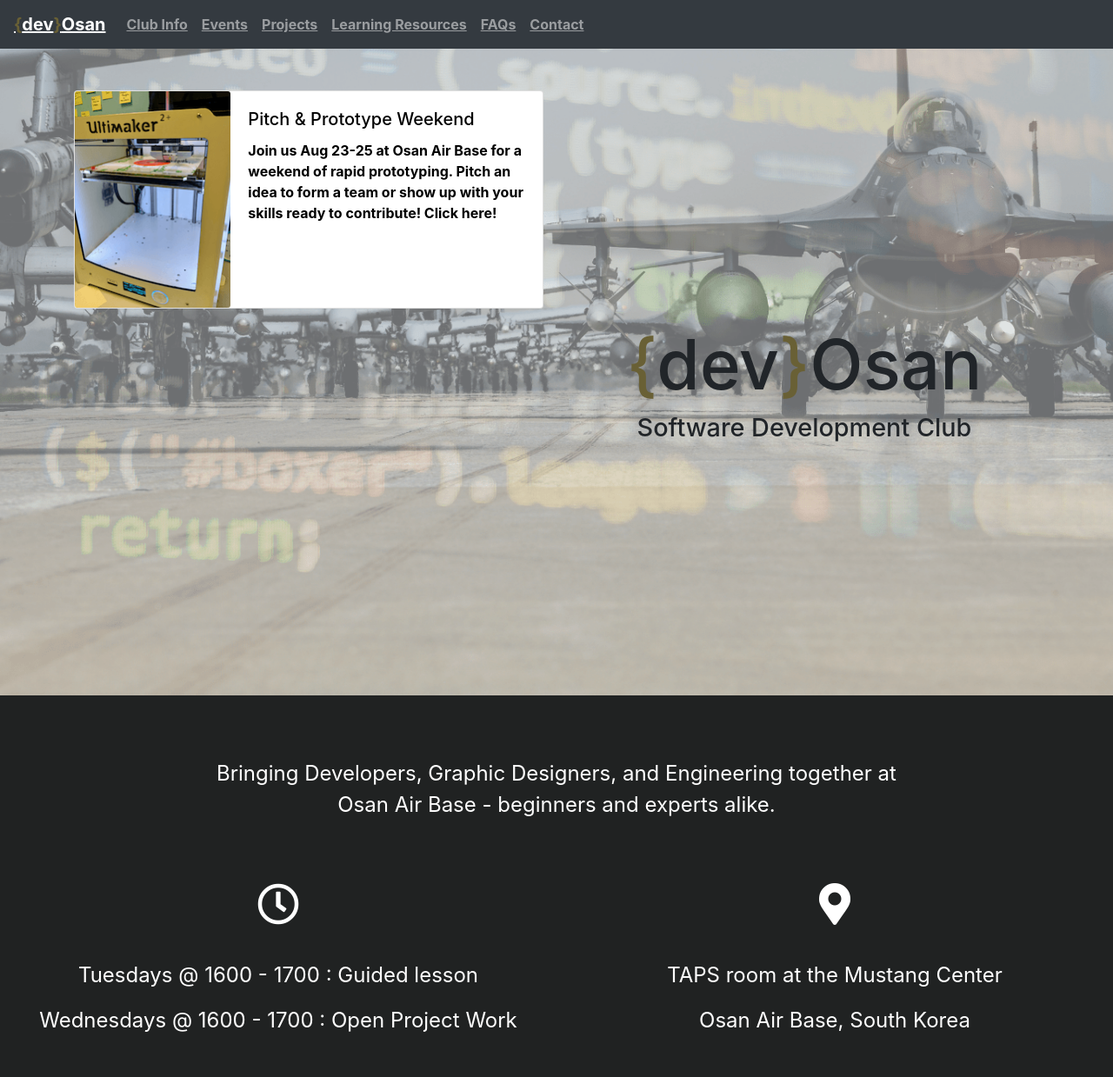
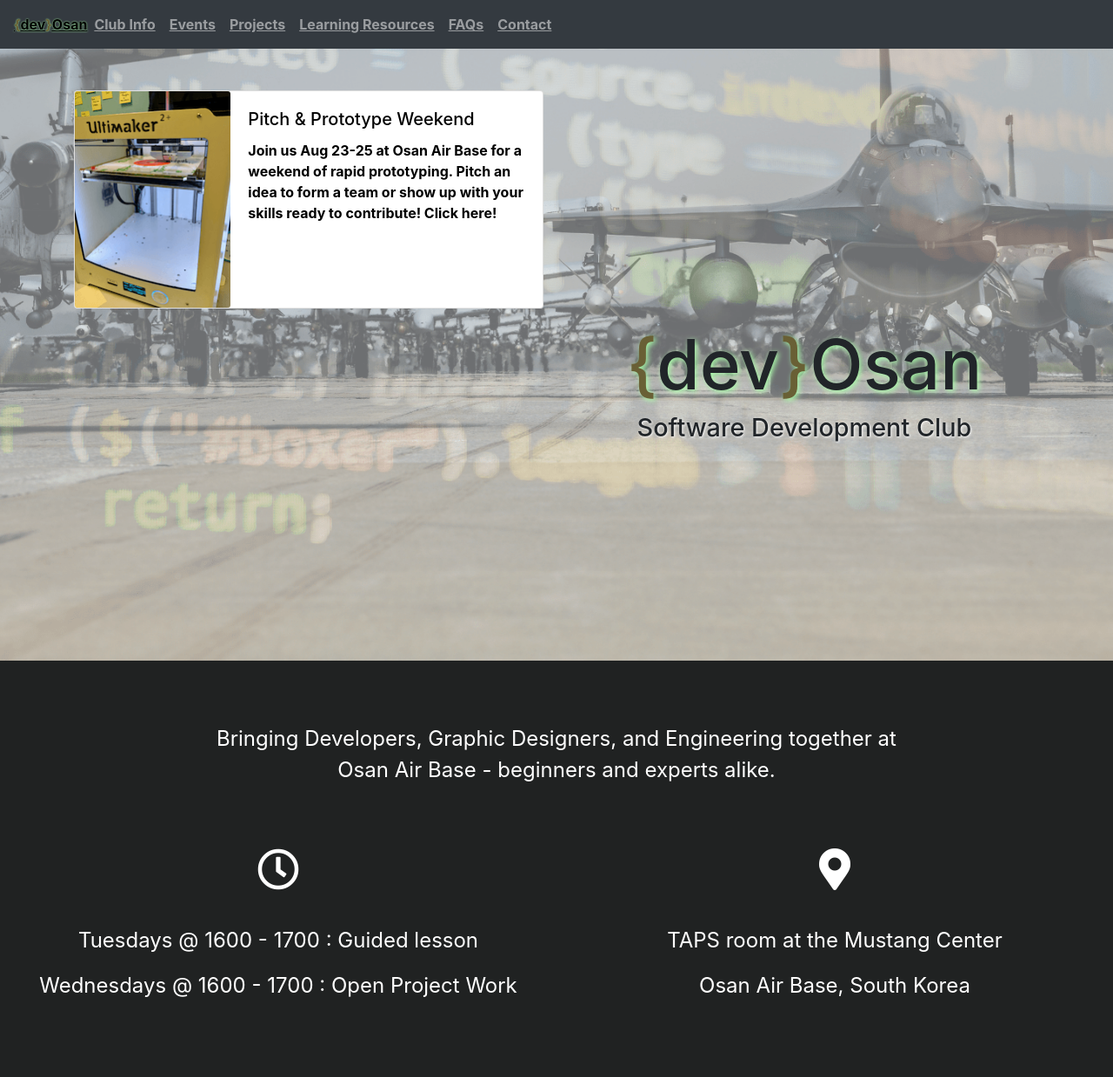
Before and after one commit to sigonasr2/dev-osan.github.io, a PHP site: page / in a window 1280 px wide. Shown: the top 1239 px of the page at 87% size. Run offline with PHP 8.4, Linux system fonts and the light colour scheme; some libraries are stand-ins or nearby versions.

Commit message:
Add in shadowing to make devOsan title stand out and readable. Made links stand out more with bolding and underlining. Created script to collapse menu. This is a fix for Issue #5

```diff
--- /dev/null
+++ b/additionalScripts.js
@@ -0,0 +1,4 @@
+$(function(){
+	var navMain = $(".navbar-collapse");
+	navMain.on("click","a:not([data-toggle])",null,function(){navMain.collapse('hide');});
+});
--- a/index.html
+++ b/index.html
@@ -34,11 +34,9 @@
     <!-- Header information, above the fold -->
     <div class="above-the-fold">
       <nav class="navbar navbar-expand-lg navbar-dark bg-dark fixed-top">
-        <a class="navbar-brand" href="#"
-          ><span style="color: #696035">{</span>dev<span style="color: #696035"
-            >}</span
-          >Osan</a
-        >
+        <a class="devOsan" href="#" >
+			<span style="color: #696035">{</span>dev<span style="color: #696035">}</span>Osan
+		</a>
         <button
           class="navbar-toggler"
           type="button"
@@ -107,13 +105,10 @@
         </div>
         <div class="row name-slogan">
           <div class="col col-md-6 offset-md-6">
-            <h1>
-              <span style="color: #696035">{</span>dev<span
-                style="color: #696035"
-                >}</span
-              >Osan
+            <h1 class="devOsan">
+              <span style="color: #696035">{</span>dev<span style="color: #696035">}</span>Osan
             </h1>
-            <h4>Software Development Club</h4>
+            <h4 class="devOsan">Software Development Club</h4>
           </div>
         </div>
       </div>
@@ -209,5 +204,6 @@
       integrity="sha384-JjSmVgyd0p3pXB1rRibZUAYoIIy6OrQ6VrjIEaFf/nJGzIxFDsf4x0xIM+B07jRM"
       crossorigin="anonymous"
     ></script>
+	<script src="additionalScripts.js"></script>
   </body>
 </html>
--- a/styles.css
+++ b/styles.css
@@ -1,5 +1,5 @@
 .above-the-fold {
-  min-height: 100vh;
+  min-height: 95vh;
   background-image: url("img/devOsan_noLogo.png");
   background-size: cover;
   background-repeat: no-repeat;
@@ -58,6 +58,19 @@ h1 {
   font-size: 5em;
 }
 
+h1.devOsan{
+	text-shadow: 2px 2px 6px #AAFFAA;
+}
+
+a.devOsan{
+	text-shadow: 0px 0px 2px #AAFFAA;
+	color:black;
+}
+
+h4.devOsan{
+	text-shadow: 1px 1px 3px white;
+}
+
 h4 {
   font-size: 1.8em;
 }
```
